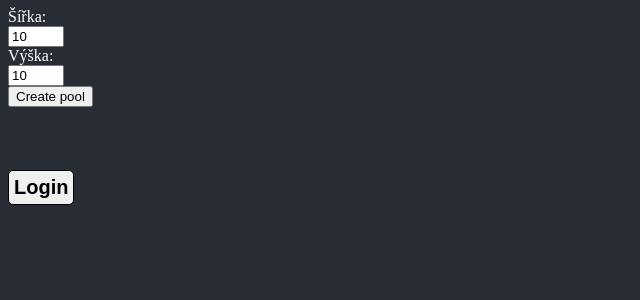
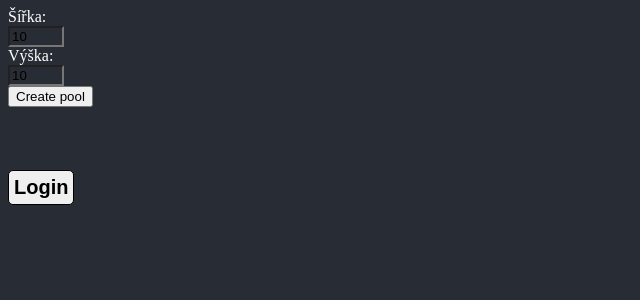
Before and after one commit to PetrVorlos35/HledaniPokladu_WEA, a PHP site: page / in a window 1280 px wide. Shown: the top 300 px of the page, without its empty margins (0-640 px from the left). Run offline with PHP 8.4, Linux system fonts and the light colour scheme.

Commit message:
Update styles.css

```diff
--- a/styles.css
+++ b/styles.css
@@ -74,4 +74,5 @@ input[type="submit"]:hover{
 
 input[type="number"]{
     display: block;
+    background-color: rgb(40, 44, 52);
 }
```
